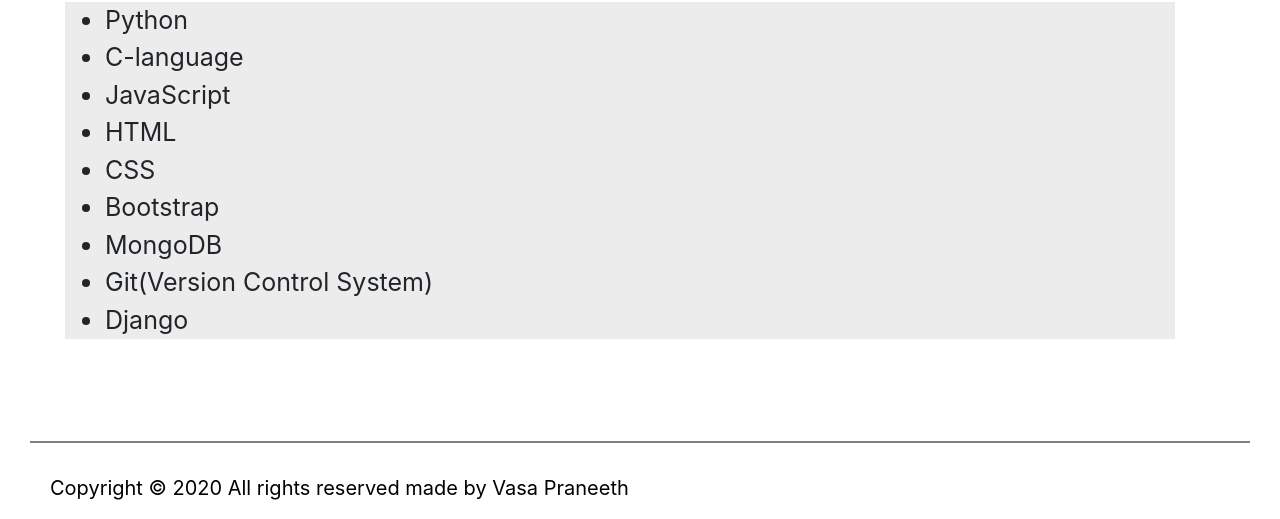
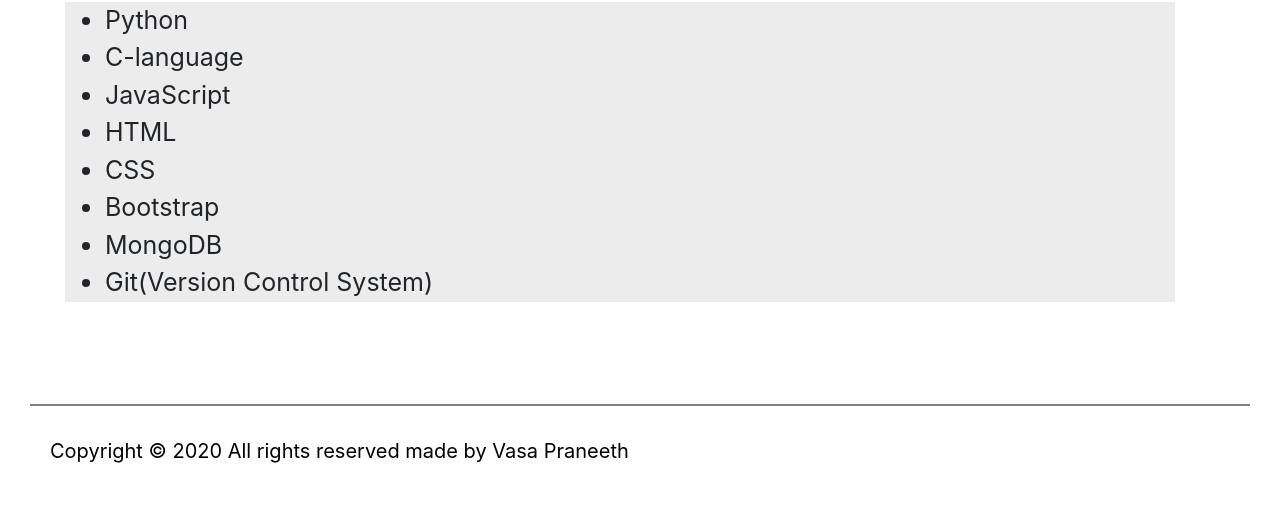
Before and after one commit to vasapraneeth/vasa, a plain HTML site: page about.html in a window 1280 px wide. Shown: the part 519-1038 px from the top of the page. After the commit the page ends 1001 px from the top, so only its background shows below. Drawn offline with nearby package versions, Linux system fonts and the light colour scheme.

Commit message:
removed django in skills

```diff
--- a/about.html
+++ b/about.html
@@ -53,7 +53,6 @@
               <li>Bootstrap</li>
               <li>MongoDB</li>
               <li>Git(Version Control System)</li>
-              <li>Django</li>
             </ul>
           </p>
         </div>
```
